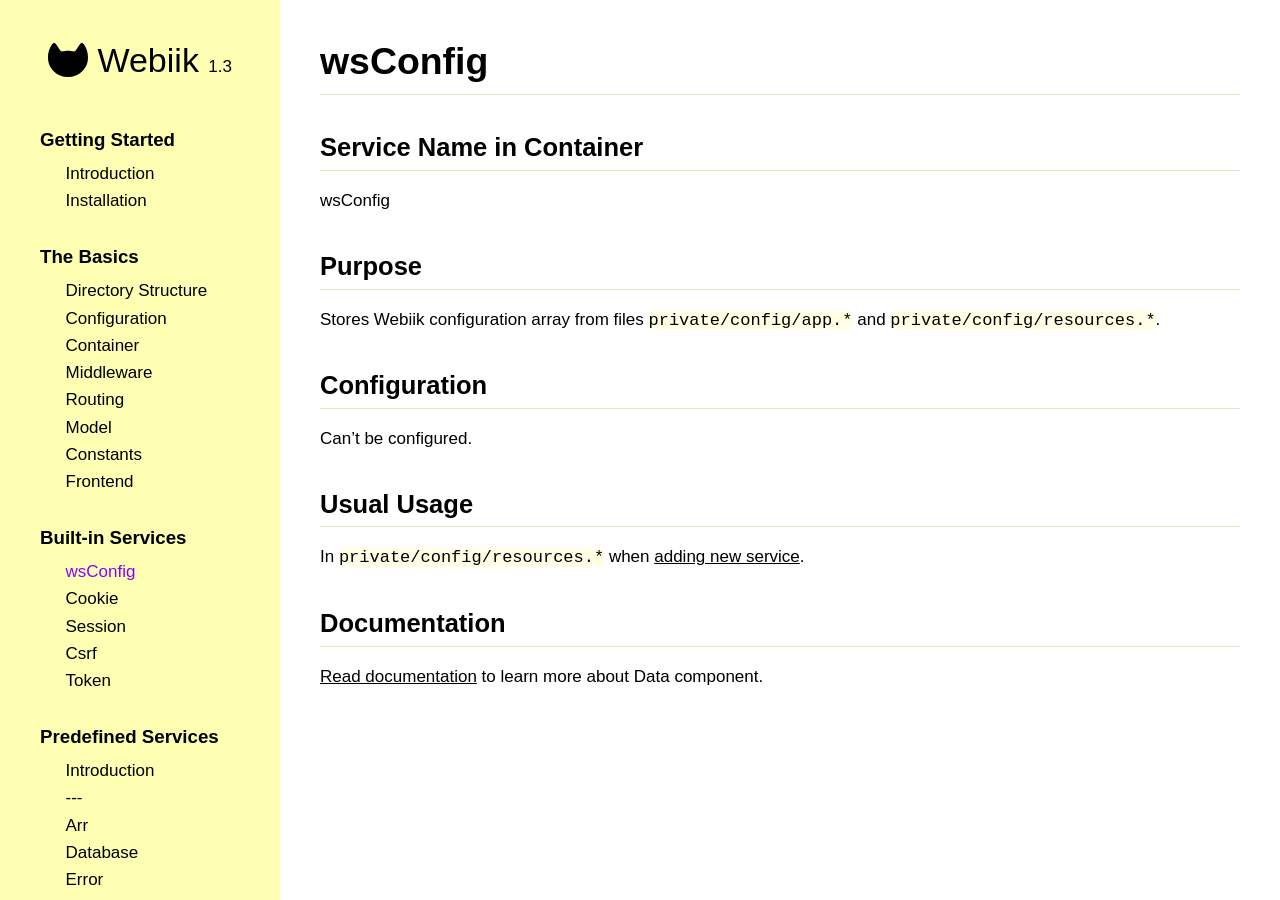
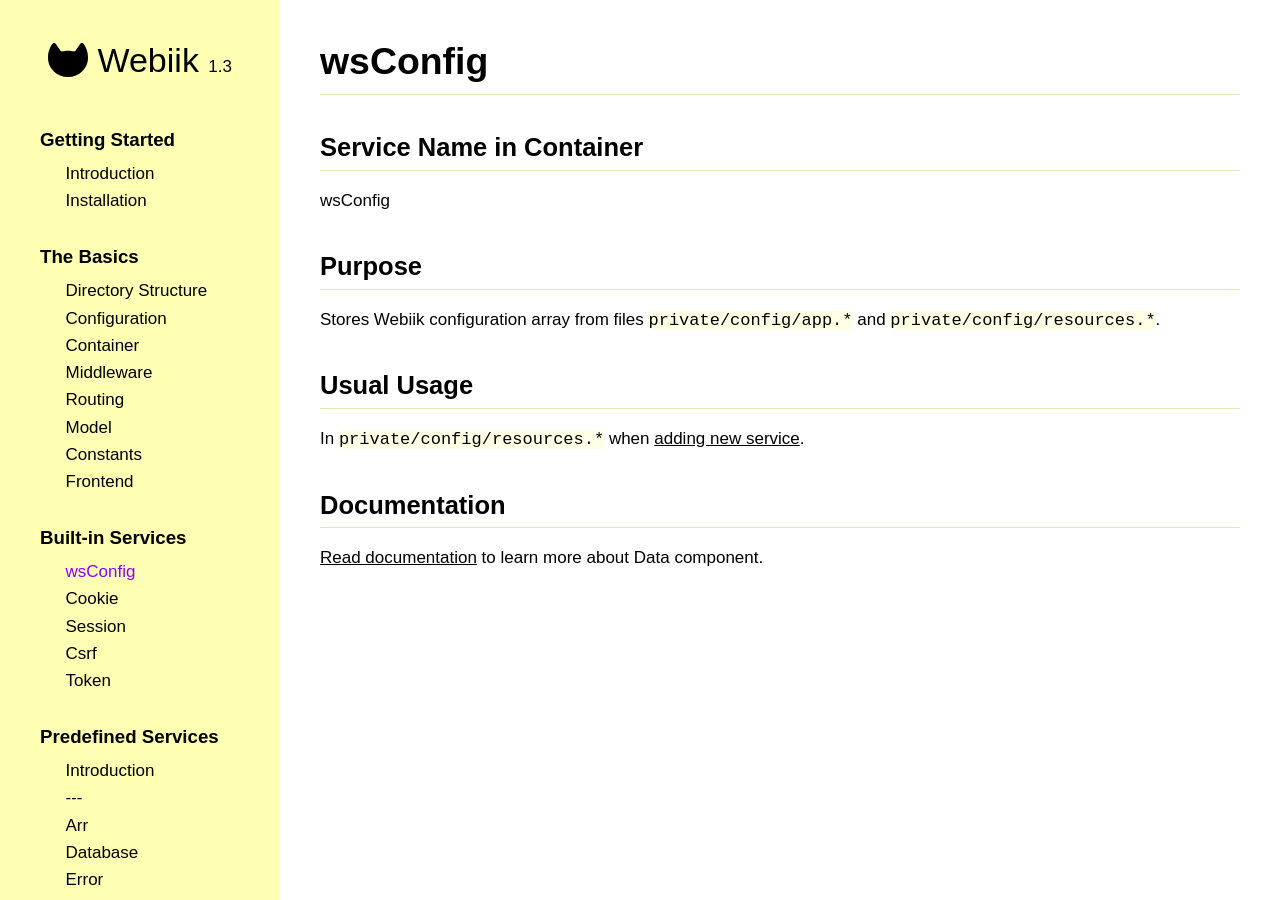
Before and after one commit to webiik/webiik, a Jekyll site: the page built from ws-config.md, in a window 1280 px wide. Built offline with Jekyll 4.4.1, drawn with Linux system fonts in a browser that asks for light colours.

Commit message:
remove Unnecessary docs

```diff
--- a/ws-config.md
+++ b/ws-config.md
@@ -10,9 +10,6 @@ wsConfig
 ## Purpose
 Stores Webiik configuration array from files `private/config/app.*` and `private/config/resources.*`.
 
-## Configuration
-Can't be configured.
-
 ## Usual Usage
 In `private/config/resources.*` when [adding new service](/container#adding-service).
 
```
